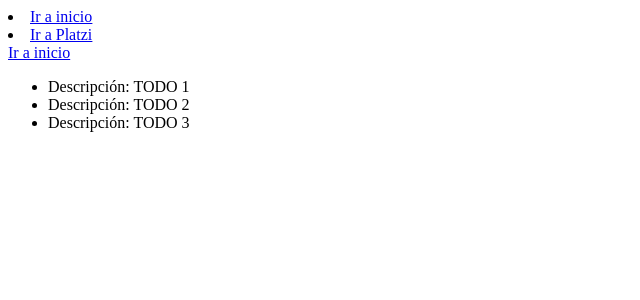
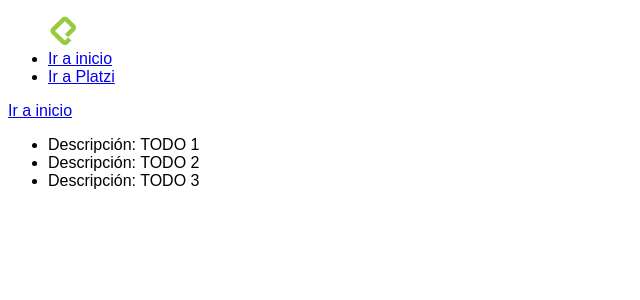
Before and after one commit to DevYMCG/python, a Flask app: page /hello in a window 1280 px wide. Shown: the top 300 px of the page, without its empty margins (0-640 px from the left). Run offline with Flask 2, Linux system fonts and the light colour scheme.

Commit message:
archivos estaticos

```diff
--- /dev/null
+++ b/Flask/static/css/main.css
@@ -0,0 +1,7 @@
+html * {
+    font-family: sans-serif;
+}
+
+img{
+    max-width: 30px;
+}
--- a/Flask/templates/base.html
+++ b/Flask/templates/base.html
@@ -5,6 +5,7 @@
     <title>
         {% block title %}Flask Platzi | {% endblock %}
     </title>
+    <link rel="stylesheet" href="{{ url_for('static', filename='css/main.css')}}">
 </head>
 <body>
     <header>
--- a/Flask/templates/navbar.html
+++ b/Flask/templates/navbar.html
@@ -1,6 +1,7 @@
 <nav>
-    <u>
+    <ul>
+        <img src="{{url_for('static', filename='images/platzi.webp')}}" alt="">
         <li><a href="{{url_for('index')}}">Ir a inicio</a></li>
         <li><a href="https://platzi.com/" target="_blank">Ir a Platzi</a></li>
-    </u>
+    </ul>
 </nav>
```
Also changed, not shown: Flask/readme.md, Flask/static/Images/platzi.webp (added).
